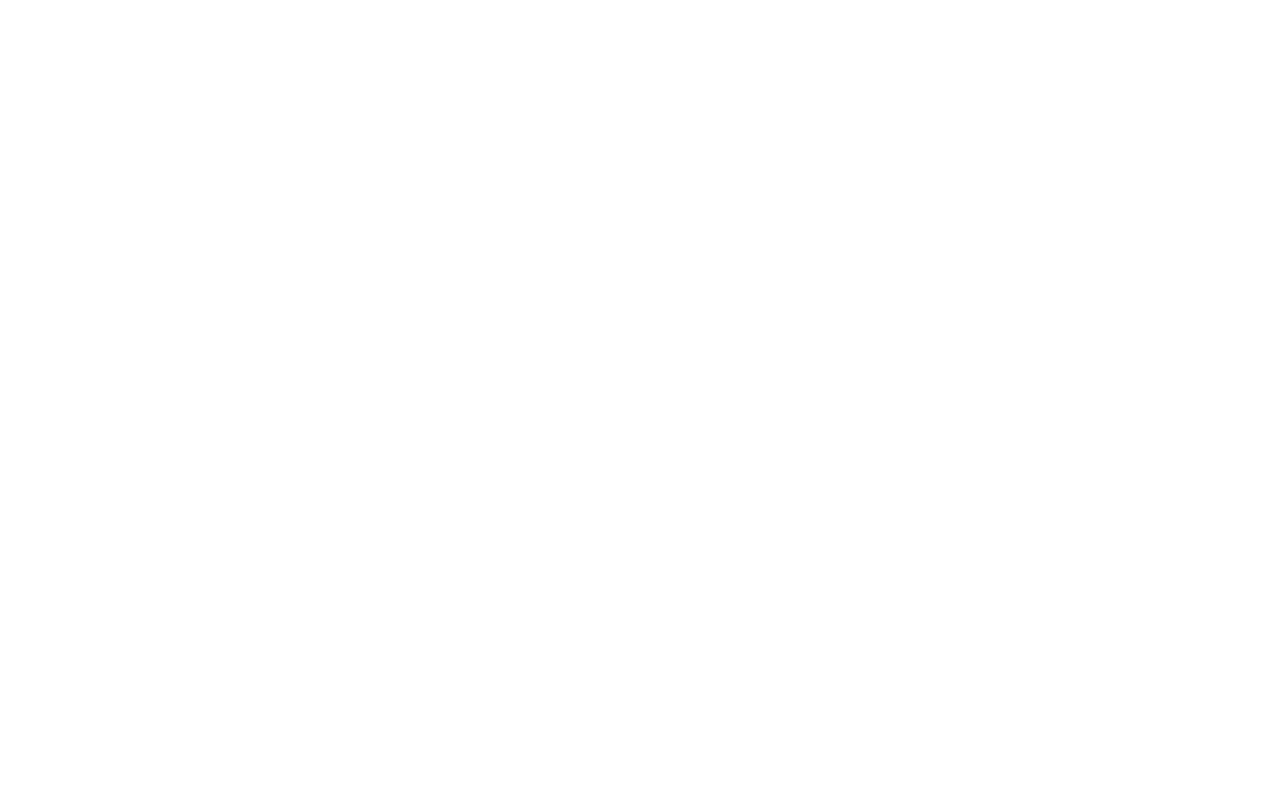
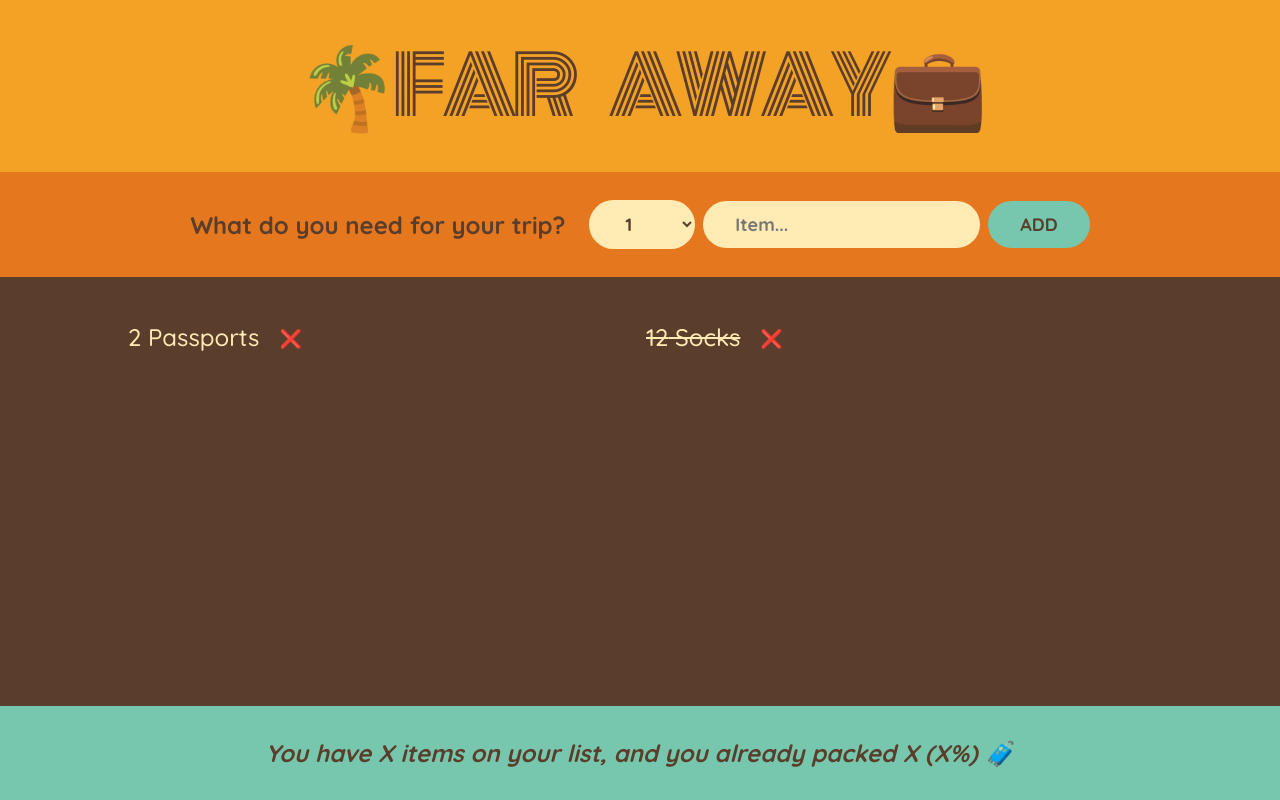
Before and after one commit to dmjendor/react-travel-list, a React (Create React App) app: page / in a window 1280 px wide. Built offline with nearby package versions, Linux system fonts and the light colour scheme.

Commit message:
Add initial travel list functionality

```diff
--- a/src/App.js
+++ b/src/App.js
@@ -1,3 +1,93 @@
+import { useState } from "react";
+
+const initialItems = [
+  { id: 1, description: "Passports", quantity: 2, packed: false },
+  { id: 2, description: "Socks", quantity: 12, packed: true },
+];
+
 export default function App() {
-  return <></>;
+  return (
+    <div className="app">
+      <Logo />
+      <Form />
+      <PackingList />
+      <Stats />
+    </div>
+  );
 }
+
+function Logo() {
+  return <h1>🌴Far Away💼</h1>;
+}
+
+function Form() {
+  const [description, setDescription] = useState("");
+  const [quantity, setQuantity] = useState(1);
+  const [items, setItems] = useState([]);
+  console.log(items);
+  function handleAddItems(item) {
+    setItems((items) => [...items, item]);
+  }
+  function handleSubmit(e) {
+    e.preventDefault();
+    if (!description) return;
+    handleAddItems({ description, quantity, packed: false, id: Date.now() });
+
+    setDescription("");
+    setQuantity(1);
+  }
+  return (
+    <form className="add-form" onSubmit={handleSubmit}>
+      <h3>What do you need for your trip?</h3>
+      <select
+        value={quantity}
+        onChange={(e) => setQuantity(Number(e.target.value))}
+      >
+        {Array.from({ length: 20 }, (_, i) => i + 1).map((num) => (
+          <option value={num} key={num}>
+            {num}
+          </option>
+        ))}
+      </select>
+      <input
+        type="text"
+        placeholder="Item..."
+        value={description}
+        onChange={(e) => setDescription(e.target.value)}
+      ></input>
+      <button>Add</button>
+    </form>
+  );
+}
+
+function PackingList() {
+  return (
+    <div className="list">
+      <ul>
+        {initialItems.map((item) => (
+          <Item item={item} key={item.id} />
+        ))}
+      </ul>
+    </div>
+  );
+}
+
+// function Item({ id, description, quantity, packed }) {
+function Item({ item }) {
+  return (
+    <li>
+      <span style={item.packed ? { textDecoration: "line-through" } : {}}>
+        {item.quantity} {item.description}
+      </span>{" "}
+      <button>❌</button>
+    </li>
+  );
+}
+
+function Stats() {
+  return (
+    <footer className="stats">
+      <em>You have X items on your list, and you already packed X (X%) 🧳</em>
+    </footer>
+  );
+}
--- a/src/index.css
+++ b/src/index.css
@@ -87,6 +87,7 @@
   flex-direction: column;
   gap: 3.2rem;
   align-items: center;
+  overflow: hidden;
 }
 
 .actions button,
@@ -101,7 +102,7 @@
 .list ul {
   list-style: none;
   width: 80%;
-  overflow: scroll;
+  /* overflow: scroll; */
 
   display: grid;
   grid-template-columns: repeat(auto-fit, minmax(250px, 1fr));
```
